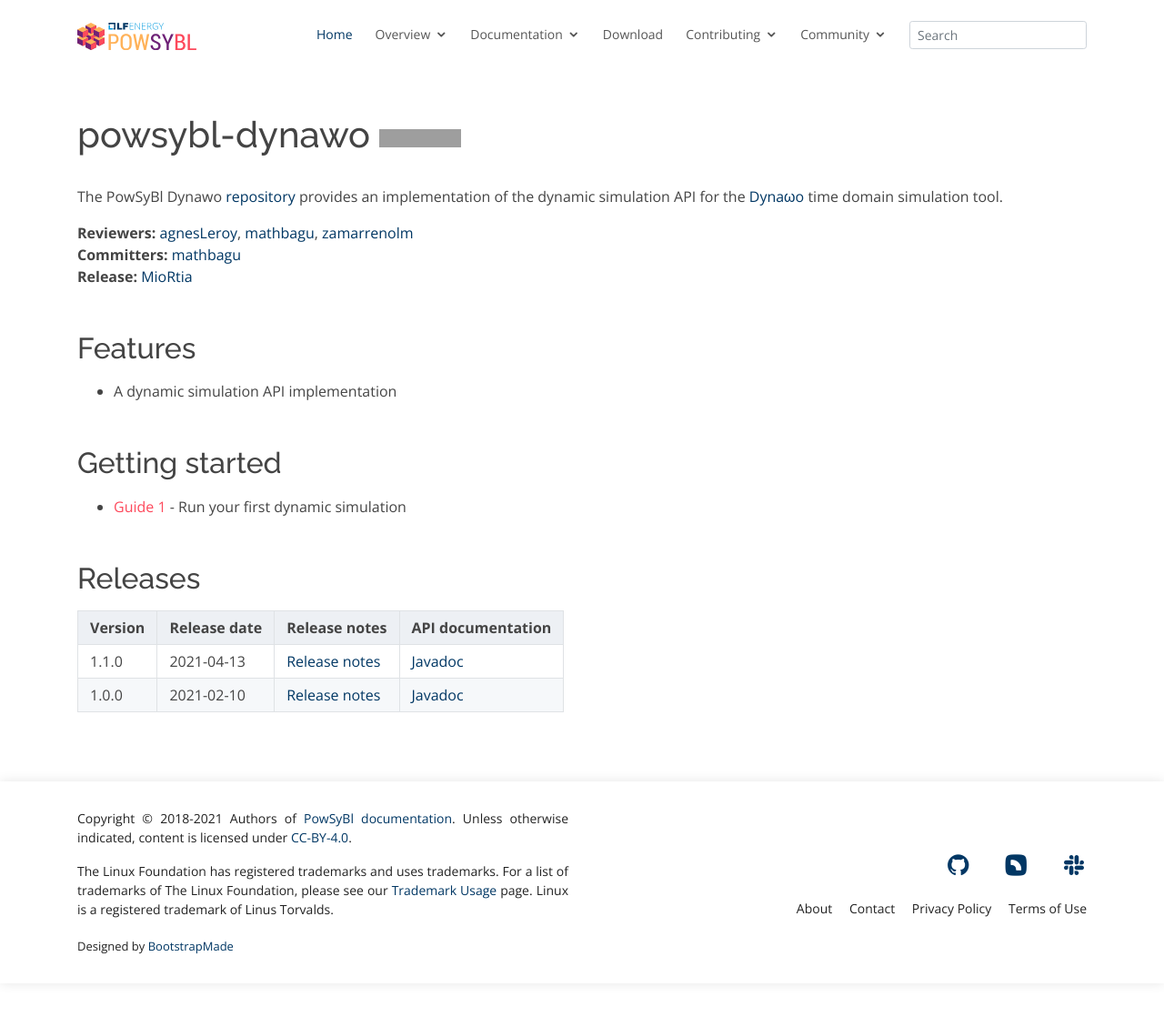
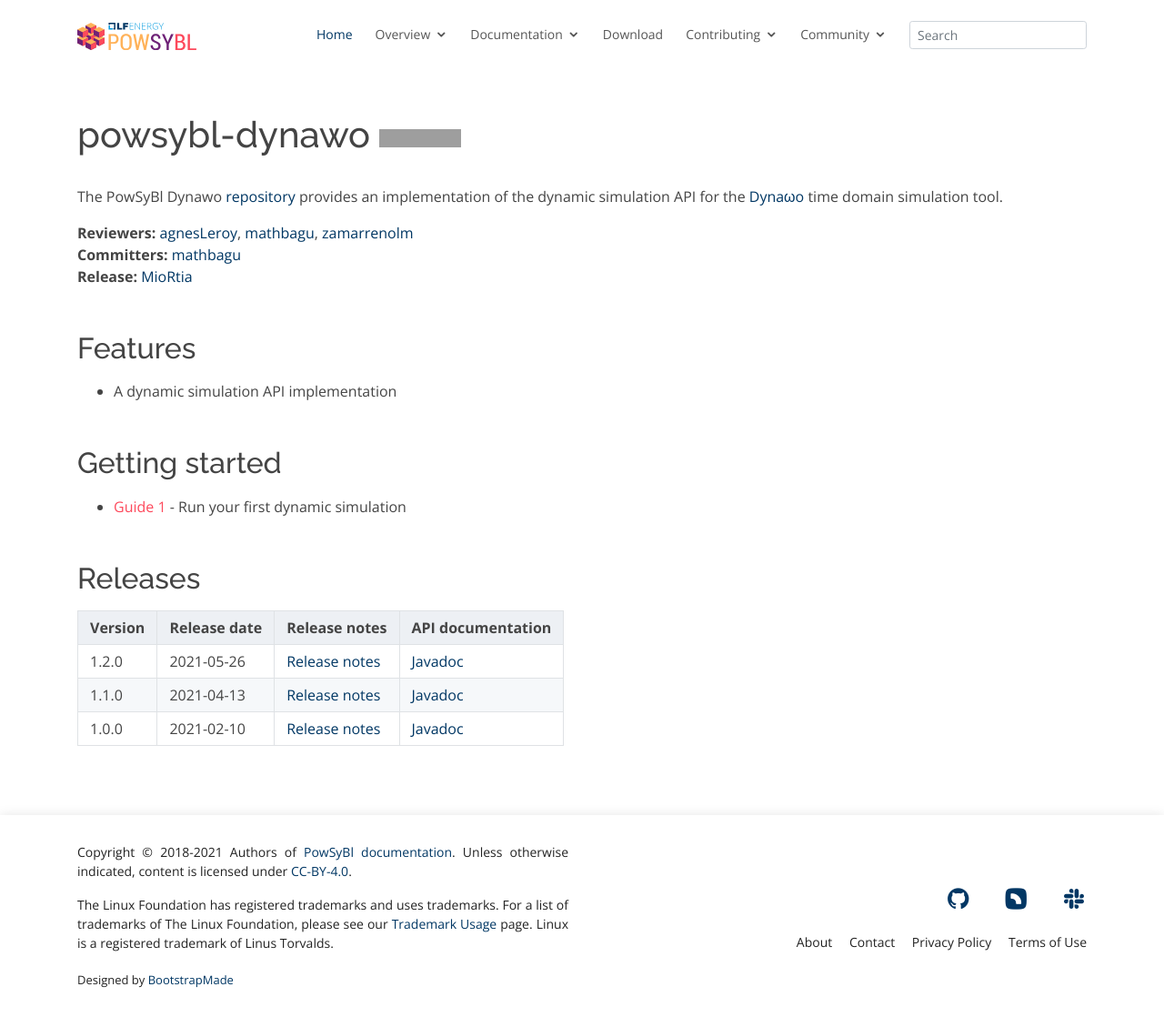
Before and after one commit to powsybl/powsybl.github.io, a Jekyll site: the page built from pages/documentation/developer/repositories/powsybl-dynawo.md, in a window 1280 px wide and 1118 px high. Shown: the whole window at 91% size. Built offline with Jekyll 4.4.1, drawn with Linux system fonts in a browser that asks for light colours; our own code applies the rules of GitHub Pages for plain Markdown files; grey boxes are pictures that could not be loaded.

Commit message:
Update dynawo repositories page
Signed-off-by: Florian Dupuy <florian.dupuy@rte-france.com>

```diff
--- a/pages/documentation/developer/repositories/powsybl-dynawo.md
+++ b/pages/documentation/developer/repositories/powsybl-dynawo.md
@@ -17,5 +17,6 @@
 
 | Version | Release date | Release notes | API documentation |
 | ------- | ------------ | ------------- | ----------------- |
+| 1.2.0 | 2021-05-26 | [Release notes](https://github.com/powsybl/powsybl-dynawo/releases/tag/v1.2.0) | [Javadoc](https://javadoc.io/doc/com.powsybl/powsybl-dynawo/1.2.0/index.html) |
 | 1.1.0 | 2021-04-13 | [Release notes](https://github.com/powsybl/powsybl-dynawo/releases/tag/v1.1.0) | [Javadoc](https://javadoc.io/doc/com.powsybl/powsybl-dynawo/1.1.0/index.html) |
 | 1.0.0 | 2021-02-10 | [Release notes](https://github.com/powsybl/powsybl-dynawo/releases/tag/v1.0.0) | [Javadoc](https://javadoc.io/doc/com.powsybl/powsybl-dynawo/1.0.0/index.html) |
```
